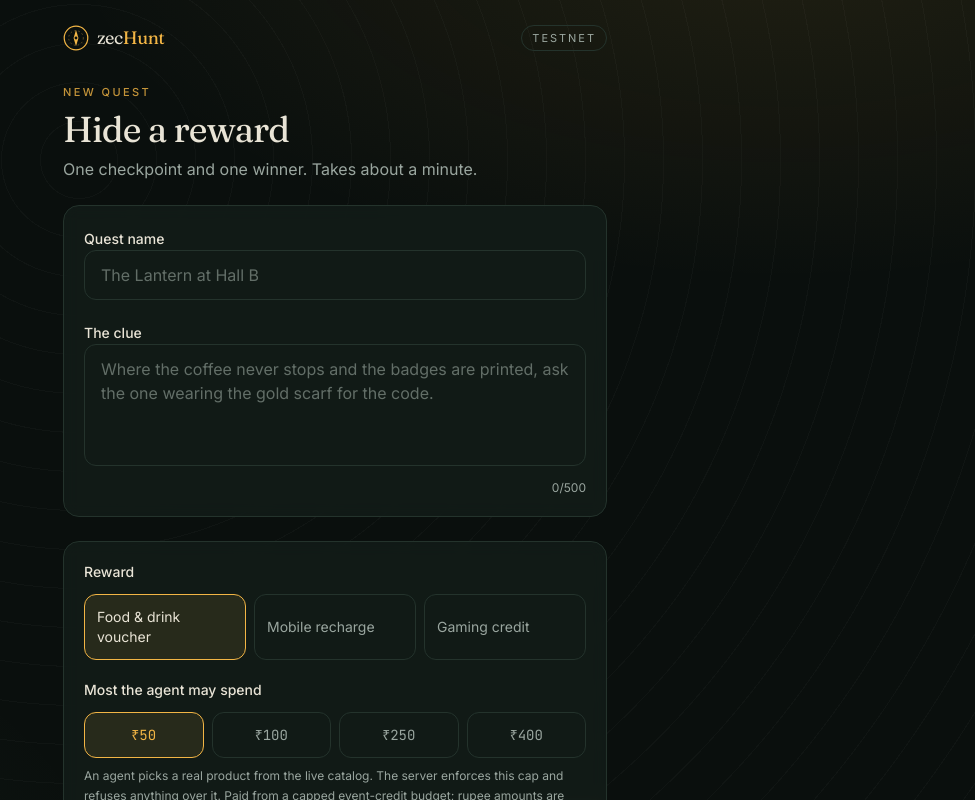
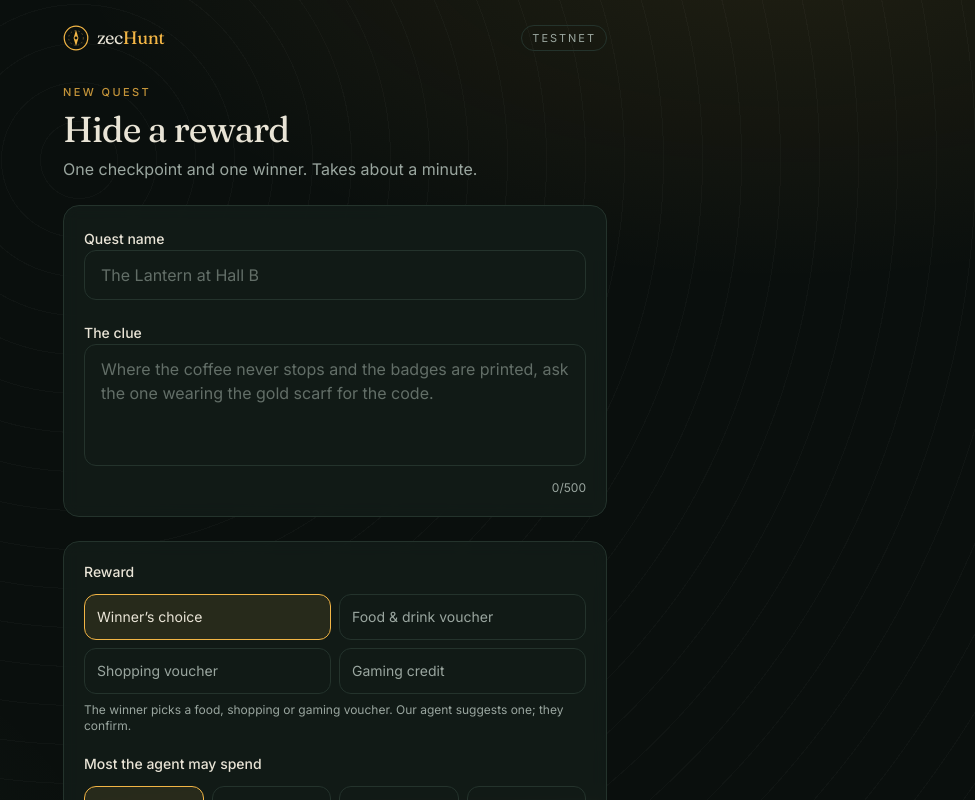
Before and after one commit to AmanGxpta/ZecHunt, a Next.js app: page /create in a window 1280 px wide. Shown: the top 800 px of the page, without its empty margins (305-1280 px from the left). Built offline with nearby package versions, Linux system fonts and the light colour scheme.

Commit message:
app: reward picker for winners and winner's-choice quests

```diff
--- a/app/api/quests/[id]/claim/route.ts
+++ b/app/api/quests/[id]/claim/route.ts
@@ -3,9 +3,10 @@ import { errorResponse, playerSession, readJson, withPlayerCookie } from "@/lib/
 import { getDb } from "@/lib/db";
 import { DomainError } from "@/lib/errors";
 import { getProviders } from "@/lib/providers";
-import { fulfillClaim, getClaimStatus, reserveWinnerSlot } from "@/lib/quests/service";
+import { getClaimStatus, reserveWinnerSlot } from "@/lib/quests/service";
 
-// Consumes the claim token, reserves the single winner slot, then runs guarded fulfillment.
+// Consumes the claim token and reserves the winner slot. The winner then picks a
+// reward via /rewards, which runs guarded fulfillment.
 export async function POST(req: NextRequest, { params }: { params: Promise<{ id: string }> }) {
   const session = playerSession(req);
   try {
@@ -20,9 +21,7 @@ export async function POST(req: NextRequest, { params }: { params: Promise<{ id:
       const status = reserved.error === "quest_exhausted" || reserved.error === "already_claimed" ? 409 : 400;
       return withPlayerCookie(NextResponse.json({ error: reserved.error }, { status }), session);
     }
-    const { bitrefill, modes } = getProviders();
-    const outcome = await fulfillClaim(db, bitrefill, reserved.claimId, { bitrefillMode: modes.bitrefill });
-    return withPlayerCookie(NextResponse.json(outcome, { status: 200 }), session);
+    return withPlayerCookie(NextResponse.json(getClaimStatus(db, id, session.id), { status: 200 }), session);
   } catch (err) {
     return withPlayerCookie(errorResponse(err), session);
   }
--- /dev/null
+++ b/app/api/quests/[id]/rewards/route.ts
@@ -0,0 +1,37 @@
+import { type NextRequest, NextResponse } from "next/server";
+import { errorResponse, playerSession, readJson, withPlayerCookie } from "@/lib/api";
+import { getDb } from "@/lib/db";
+import { DomainError } from "@/lib/errors";
+import { getProviders } from "@/lib/providers";
+import { fulfillClaim, listRewardOptions, reservedClaimFor } from "@/lib/quests/service";
+
+// The winner's reward options and the agent's recommendation. Winner session only.
+export async function GET(req: NextRequest, { params }: { params: Promise<{ id: string }> }) {
+  const session = playerSession(req);
+  try {
+    const { id } = await params;
+    const result = await listRewardOptions(getDb(), getProviders().bitrefill, id, session.id);
+    return withPlayerCookie(NextResponse.json(result, { headers: { "cache-control": "no-store" } }), session);
+  } catch (err) {
+    return withPlayerCookie(errorResponse(err), session);
+  }
+}
+
+// The winner confirms one option. The spend guard decides; the agent never buys.
+export async function POST(req: NextRequest, { params }: { params: Promise<{ id: string }> }) {
+  const session = playerSession(req);
+  try {
+    const { id } = await params;
+    const body = await readJson<{ productId?: unknown }>(req);
+    if (typeof body.productId !== "string" || !body.productId) {
+      throw new DomainError("invalid_product", 400, "productId is required");
+    }
+    const db = getDb();
+    const { bitrefill, modes } = getProviders();
+    const claimId = reservedClaimFor(db, id, session.id);
+    const outcome = await fulfillClaim(db, bitrefill, claimId, { bitrefillMode: modes.bitrefill, productId: body.productId });
+    return withPlayerCookie(NextResponse.json(outcome), session);
+  } catch (err) {
+    return withPlayerCookie(errorResponse(err), session);
+  }
+}
--- a/app/create/page.tsx
+++ b/app/create/page.tsx
@@ -5,14 +5,14 @@ import { useState } from "react";
 import { Button, Card, CATEGORY_LABEL, ErrorNote, Eyebrow, Shell, Spinner } from "@/components/ui";
 import { saveSecrets } from "@/lib/client/creator-store";
 
-const CATEGORIES = ["food", "mobile-recharge", "gaming"] as const;
+const CATEGORIES = ["any", "food", "shopping", "gaming"] as const;
 const CAPS = [50, 100, 250, 400];
 
 export default function CreatePage() {
   const router = useRouter();
   const [title, setTitle] = useState("");
   const [clue, setClue] = useState("");
-  const [category, setCategory] = useState<string>("food");
+  const [category, setCategory] = useState<string>("any");
   const [cap, setCap] = useState(50);
   const [busy, setBusy] = useState(false);
   const [error, setError] = useState<string | null>(null);
@@ -66,7 +66,7 @@ export default function CreatePage() {
         <Card className="space-y-5">
           <div>
             <p className="text-sm font-medium">Reward</p>
-            <div className="mt-3 grid gap-2 sm:grid-cols-3">
+            <div className="mt-3 grid grid-cols-2 gap-2">
               {CATEGORIES.map((c) => (
                 <button key={c} type="button" onClick={() => setCategory(c)} aria-pressed={category === c}
                   className={`rounded-xl border px-3 py-3 text-left text-sm transition ${category === c ? "border-lantern bg-lantern/10 text-fg" : "border-line text-muted hover:border-lantern/40"}`}>
@@ -74,6 +74,11 @@ export default function CreatePage() {
                 </button>
               ))}
             </div>
+            <p className="mt-2 text-xs text-muted">
+              {category === "any"
+                ? "The winner picks a food, shopping or gaming voucher. Our agent suggests one; they confirm."
+                : "The winner picks from vouchers in this category. Our agent suggests one; they confirm."}
+            </p>
           </div>
           <div>
             <p className="text-sm font-medium">Most the agent may spend</p>
--- a/app/q/[id]/player-view.tsx
+++ b/app/q/[id]/player-view.tsx
@@ -53,7 +53,7 @@ export default function PlayerView({ id }: { id: string }) {
     // Keep polling while there's something to wait for: activation or fulfillment.
     const t = setInterval(() => {
       const c = claimRef.current;
-      if (!c || ["purchase_pending", "reserved"].includes(c.claimStatus) || c.purchase?.state === "INVOICE_CREATED") load();
+      if (!c || c.claimStatus === "purchase_pending" || c.purchase?.state === "INVOICE_CREATED") load();
     }, 4_000);
     return () => { alive = false; clearInterval(t); };
   }, [id]);
@@ -94,7 +94,7 @@ export default function PlayerView({ id }: { id: string }) {
         <Eyebrow>{claim ? "You won this quest" : quest.status === "active" ? "Quest is live" : quest.status === "exhausted" ? "Quest complete" : "Not live yet"}</Eyebrow>
         <h1 className="mt-2 font-display text-4xl leading-tight tracking-tight">{quest.title}</h1>
         <p className="mt-2 text-muted">
-          Reward: {CATEGORY_LABEL[quest.rewardCategory] ?? quest.rewardCategory}, worth up to {formatInr(quest.rewardCapInr)}
+          Reward: {quest.rewardCategory === "any" ? "a voucher of the winner’s choice" : CATEGORY_LABEL[quest.rewardCategory] ?? quest.rewardCategory}, worth up to {formatInr(quest.rewardCapInr)}
         </p>
       </div>
 
@@ -104,7 +104,9 @@ export default function PlayerView({ id }: { id: string }) {
       </Card>
 
       {claim ? (
-        <Victory claim={claim} redemption={redemption} />
+        claim.claimStatus === "reserved"
+          ? <RewardPicker questId={id} onChosen={(c) => { claimRef.current = c; setClaim(c); }} />
+          : <Victory claim={claim} redemption={redemption} />
       ) : quest.status === "active" ? (
         <form onSubmit={submit} className="mt-4">
           <Card className="space-y-4">
@@ -187,3 +189,117 @@ function Victory({ claim, redemption }: { claim: ClaimView; redemption: string |
     </Card>
   );
 }
+
+interface RewardOption { productId: string; name: string; category: string; priceCents: number; priceInr: number }
+interface Recommendation { productId: string; reason: string; source: "agent" | "rule" }
+
+interface RewardsResponse {
+  options?: RewardOption[]; recommendation?: Recommendation | null; error?: string; message?: string;
+}
+
+async function fetchRewards(questId: string): Promise<{ ok: boolean; data: RewardsResponse }> {
+  try {
+    const r = await fetch(`/api/quests/${questId}/rewards`);
+    return { ok: r.ok, data: await r.json() };
+  } catch {
+    return { ok: false, data: { message: "Couldn’t load rewards. Check your connection." } };
+  }
+}
+
+const PICK_ERRORS: Record<string, string> = {
+  reward_unavailable: "That one just went out of stock or changed price. Pick another.",
+  reward_already_chosen: "Your reward is already on its way.",
+};
+
+function RewardPicker({ questId, onChosen }: { questId: string; onChosen: (c: ClaimView) => void }) {
+  const [options, setOptions] = useState<RewardOption[] | null>(null);
+  const [rec, setRec] = useState<Recommendation | null>(null);
+  const [selected, setSelected] = useState<string | null>(null);
+  const [busy, setBusy] = useState(false);
+  const [error, setError] = useState<string | null>(null);
+
+  function apply(d: { ok: boolean; data: RewardsResponse }) {
+    if (!d.ok) {
+      if (d.data.error === "reward_already_chosen") { refreshClaim(); return; }
+      setError(d.data.message ?? "Couldn’t load rewards");
+      return;
+    }
+    setError(null); setOptions(d.data.options ?? []); setRec(d.data.recommendation ?? null);
+    setSelected((s) => s ?? d.data.recommendation?.productId ?? d.data.options?.[0]?.productId ?? null);
+  }
+
+  async function loadOptions() {
+    apply(await fetchRewards(questId));
+  }
+
+  async function refreshClaim() {
+    const again = await fetch(`/api/quests/${questId}/claim`).then((r) => r.json()).catch(() => null);
+    if (again?.claim) onChosen(again.claim);
+  }
+
+  useEffect(() => {
+    let alive = true;
+    fetchRewards(questId).then((d) => { if (alive) apply(d); });
+    return () => { alive = false; };
+  }, [questId]); // eslint-disable-line react-hooks/exhaustive-deps
+
+  async function confirm() {
+    if (!selected) return;
+    setBusy(true); setError(null);
+    try {
+      const r = await fetch(`/api/quests/${questId}/rewards`, {
+        method: "POST", headers: { "content-type": "application/json" }, body: JSON.stringify({ productId: selected }),
+      });
+      const d = await r.json();
+      if (!r.ok) {
+        if (d.error === "reward_unavailable") { setSelected(null); await loadOptions(); }
+        throw new Error(PICK_ERRORS[d.error] ?? d.message ?? "Something went wrong");
+      }
+      onChosen(d);
+      await refreshClaim();
+    } catch (e) {
+      setError(e instanceof Error ? e.message : "Something went wrong");
+    } finally {
+      setBusy(false);
+    }
+  }
+
+  return (
+    <Card className="mt-4 overflow-hidden border-lantern/40">
+      <div className="-m-5 mb-5 bg-gradient-to-br from-lantern/25 via-lantern/5 to-transparent px-5 py-6">
+        <p className="text-[11px] uppercase tracking-[0.22em] text-lantern">You found it</p>
+        <p className="mt-1 font-display text-3xl">First to the checkpoint 🏆</p>
+        <p className="mt-2 text-sm text-muted">Pick your reward. Nothing is bought until you confirm.</p>
+      </div>
+      {!options ? (
+        error ? <ErrorNote>{error}</ErrorNote> : <p className="flex items-center gap-2 text-muted"><Spinner /> Finding rewards in stock…</p>
+      ) : options.length === 0 ? (
+        <p className="text-muted">No reward fits this quest’s budget right now. Your win is saved; check back in a bit.</p>
+      ) : (
+        <div className="space-y-3">
+          <div className="space-y-2" role="radiogroup" aria-label="Rewards">
+            {options.map((o) => {
+              const on = selected === o.productId;
+              const recommended = rec?.productId === o.productId;
+              return (
+                <button key={o.productId} type="button" role="radio" aria-checked={on} onClick={() => setSelected(o.productId)}
+                  className={`w-full rounded-xl border px-4 py-3 text-left transition ${on ? "border-lantern bg-lantern/10" : "border-line hover:border-lantern/40"}`}>
+                  <span className="flex items-center justify-between gap-3">
+                    <span className="font-medium text-fg">{o.name}</span>
+                    {recommended && <span className="shrink-0 rounded-full bg-lantern/15 px-2 py-0.5 text-[11px] uppercase tracking-[0.14em] text-lantern">Suggested</span>}
+                  </span>
+                  <span className="mt-0.5 block text-xs text-muted">{CATEGORY_LABEL[o.category] ?? o.category}</span>
+                  {recommended && rec?.reason && <span className="mt-2 block text-sm text-muted">“{rec.reason}”</span>}
+                </button>
+              );
+            })}
+          </div>
+          {error && <ErrorNote>{error}</ErrorNote>}
+          <Button onClick={confirm} disabled={busy || !selected} className="w-full">
+            {busy ? <><Spinner /> Getting your reward…</> : "Get this reward"}
+          </Button>
+        </div>
+      )}
+    </Card>
+  );
+}
--- a/components/ui.tsx
+++ b/components/ui.tsx
@@ -115,7 +115,9 @@ export function formatTaz(zatoshis: number) {
 }
 
 export const CATEGORY_LABEL: Record<string, string> = {
+  any: "Winner’s choice",
   food: "Food & drink voucher",
+  shopping: "Shopping voucher",
   "mobile-recharge": "Mobile recharge",
   gaming: "Gaming credit",
 };
```
